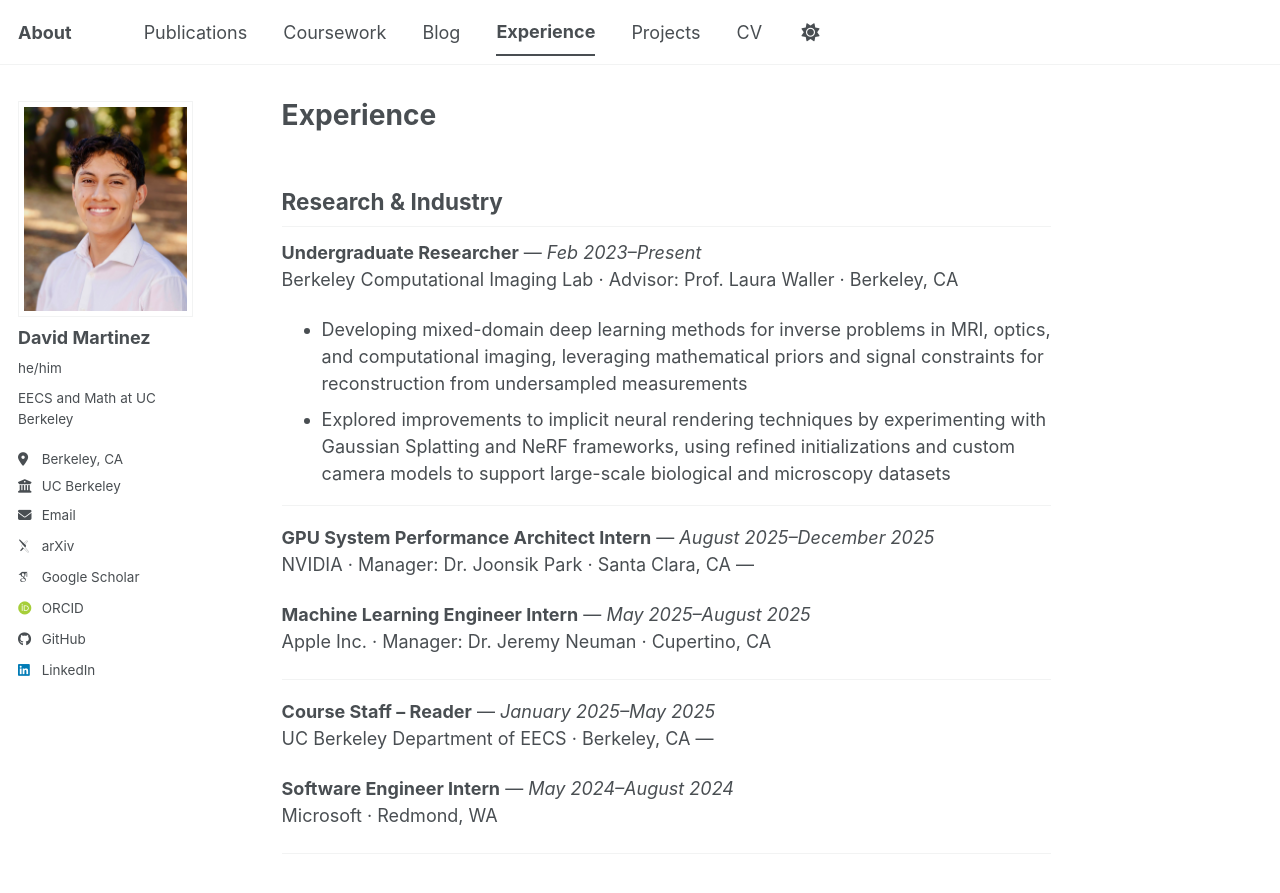
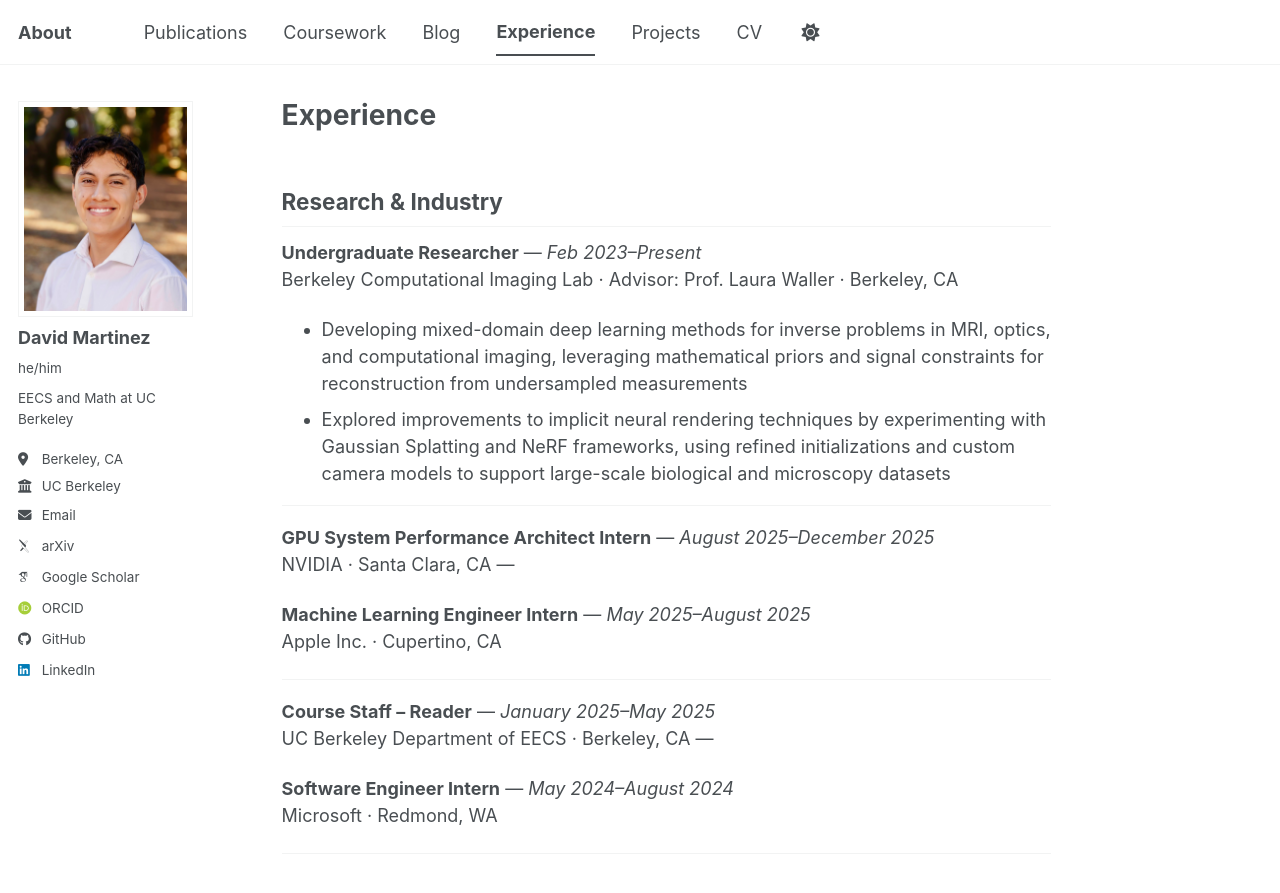
Before and after one commit to martinezdavid12/academic-site, a Jekyll site: the page built from _pages/experience.md, in a window 1280 px wide and 900 px high. Shown: the top 893 px of the window. Built offline with Jekyll 4.4.1, drawn with Linux system fonts in a browser that asks for light colours; some web fonts are replaced; a script bundle is joined from its source files by our own code; library files that are not in the unit come from our copies.

Commit message:
fixed secions

```diff
--- a/_pages/experience.md
+++ b/_pages/experience.md
@@ -15,11 +15,11 @@ Berkeley Computational Imaging Lab · Advisor: Prof. Laura Waller · Berkeley, C
 ---
 
 **GPU System Performance Architect Intern** — *August 2025–December 2025*
-NVIDIA · Manager: Dr. Joonsik Park · Santa Clara, CA
+NVIDIA · Santa Clara, CA
 ---
 
 **Machine Learning Engineer Intern** — *May 2025–August 2025*
-Apple Inc. · Manager: Dr. Jeremy Neuman · Cupertino, CA
+Apple Inc. · Cupertino, CA
 
 ---
 
```
